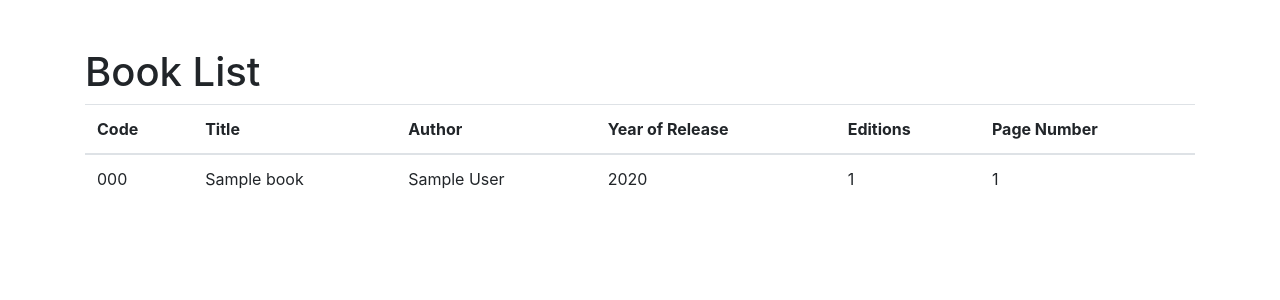
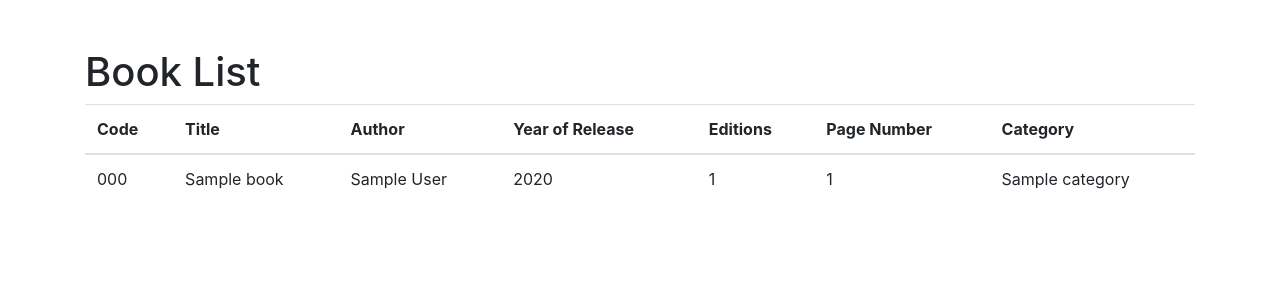
Before and after one commit to brucy34/basic_library, a Django app: page / in a window 1280 px wide. Shown: the top 300 px of the page. Run offline with Django 4.2, Linux system fonts and the light colour scheme; tables that the repository leaves empty hold one stand-in row (values such as "Sample post"); some libraries are stand-ins or nearby versions.

Commit message:
adding some fonctionalities

```diff
--- a/library_app/templates/book_list.html
+++ b/library_app/templates/book_list.html
@@ -21,6 +21,7 @@
                     <th>Year of Release</th>
                     <th>Editions</th>
                     <th>Page Number</th>
+                    <th>Category</th>
                 </tr>
             </thead>
             <tbody>
@@ -32,6 +33,7 @@
                     <td>{{ book.yearOfRelease }}</td>
                     <td>{{ book.editions }}</td>
                     <td>{{ book.pageNumber }}</td>
+                    <td>{{ book.id_category }}</td>
                 </tr>
                 {% endfor %}
             </tbody>
```
